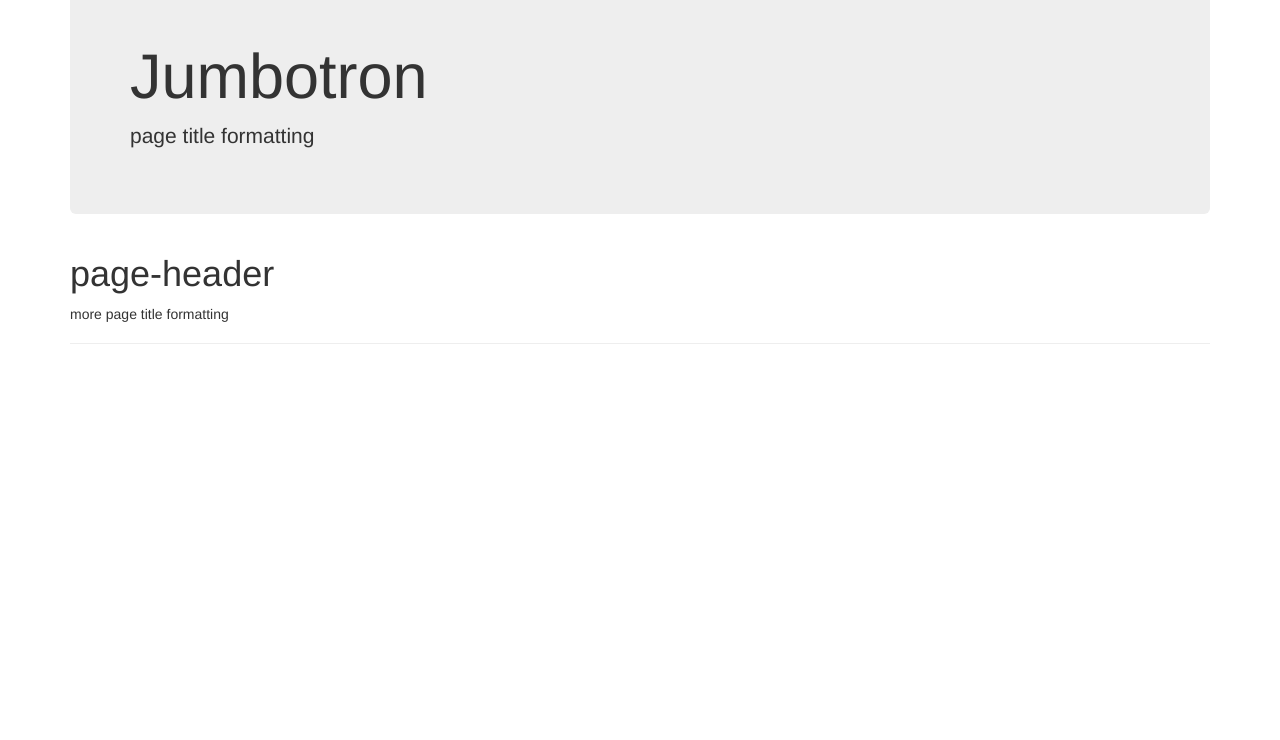
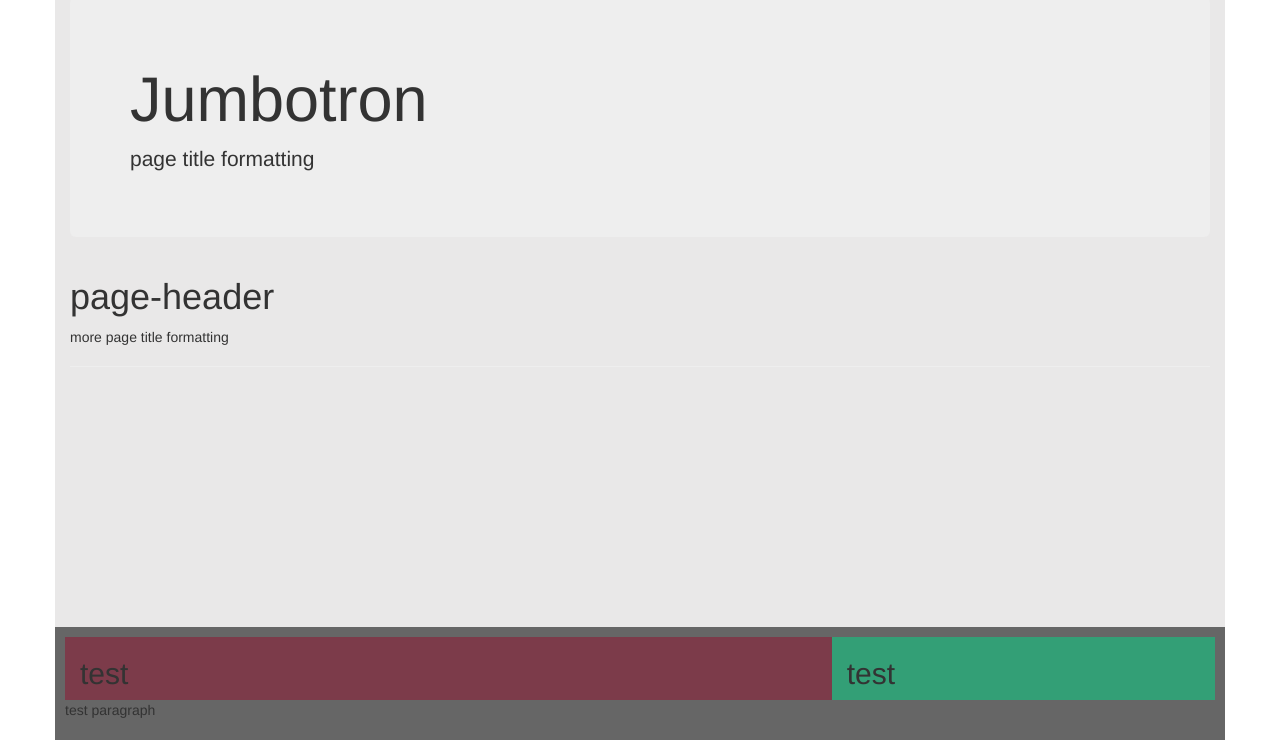
Before and after one commit to cdamyx/sandbox, a plain HTML site: page index.html in a window 1280 px wide. Shown: the part 2222-2962 px from the top of the page. Before the commit the page ends 2586 px from the top, so only its background shows below. Drawn offline with nearby package versions, Linux system fonts and the light colour scheme.

Commit message:
testing grid and margin issues

```diff
--- a/index.html
+++ b/index.html
@@ -29,7 +29,7 @@
 		<div>
 			<h1 style="font-size:50px" class="headStyles">TEST outside fixed container</h1>
 		</div>
-		<div class="container">
+		<div class="container" style="background-color:rgb(233, 232, 232)">
 			<div class="dropdown">
 				<h1 class="headStyles"><span id="header1" onclick="newFunc(this, 'dropdown1')">test header</span></h1 class="headStyles">
 				<div id="dropdown1" class="dropdown-content">
@@ -79,7 +79,7 @@
 				</div>
 			</div>
 			<!--bootstrap secondary text and highlight applied-->
-			<h4 class="headStyles">heading<small>secondary <mark>highlight</mark> text</small></h4 class="headStyles">
+			<h2 class="headStyles">heading<small>secondary <mark>highlight</mark> text</small></h4 class="headStyles">
 
 			<!--underline with tooltip-->
 			<p>Underline with tooltip - Lorem ipsum dolor sit amet consectetur <abbr title="how to underline with tooltip.">adipisicing</abbr> elit. Et magni, voluptatibus consectetur ex unde sequi.</p>
@@ -162,6 +162,13 @@
 				<h1>page-header</h1>
 				<p>more page title formatting</p>
 			</div>
+			<br><br><br><br><br><br><br><br><br><br><br><br>
+
+			<div id="mainBackground" class="row">
+				<div id="leftCol" class="col-md-8"><h2>test</h2></div>
+				<div id="rightCol" class="col-md-4"><h2>test</h2></div>
+				<p>test paragraph</p>
+			</div>
 
 		</div>
 	</main>
--- a/style.css
+++ b/style.css
@@ -24,3 +24,6 @@
 #col2 {height:50vh; background-color:#7C3B4A;}
 #col3 {height:50vh; background-color:#339F76;}
 .headStyles {font-weight:700;}
+#mainBackground {background-color:#666666; padding:1rem}
+#leftCol {background-color:#7C3B4A}
+#rightCol {background-color:#339F76}
```
